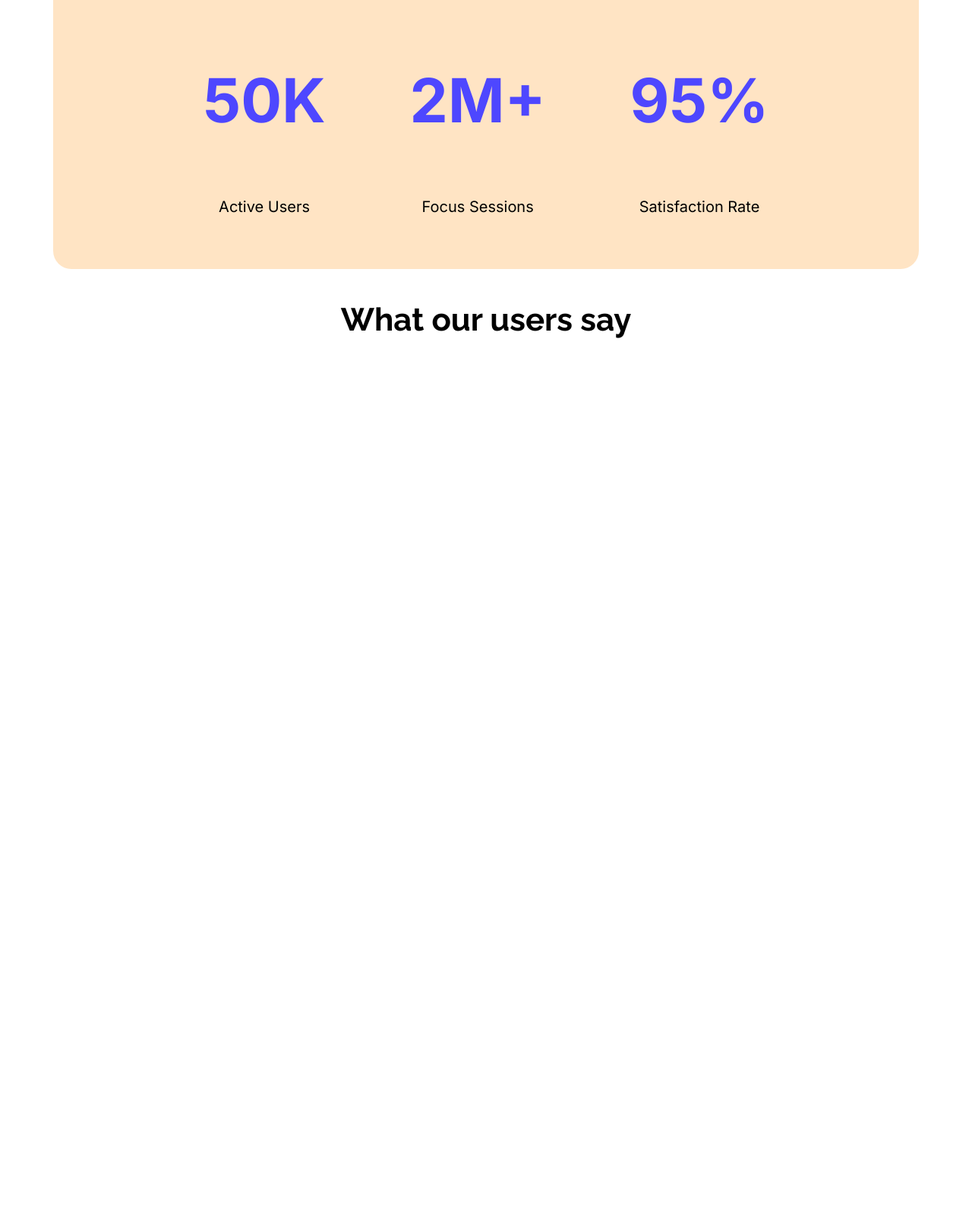
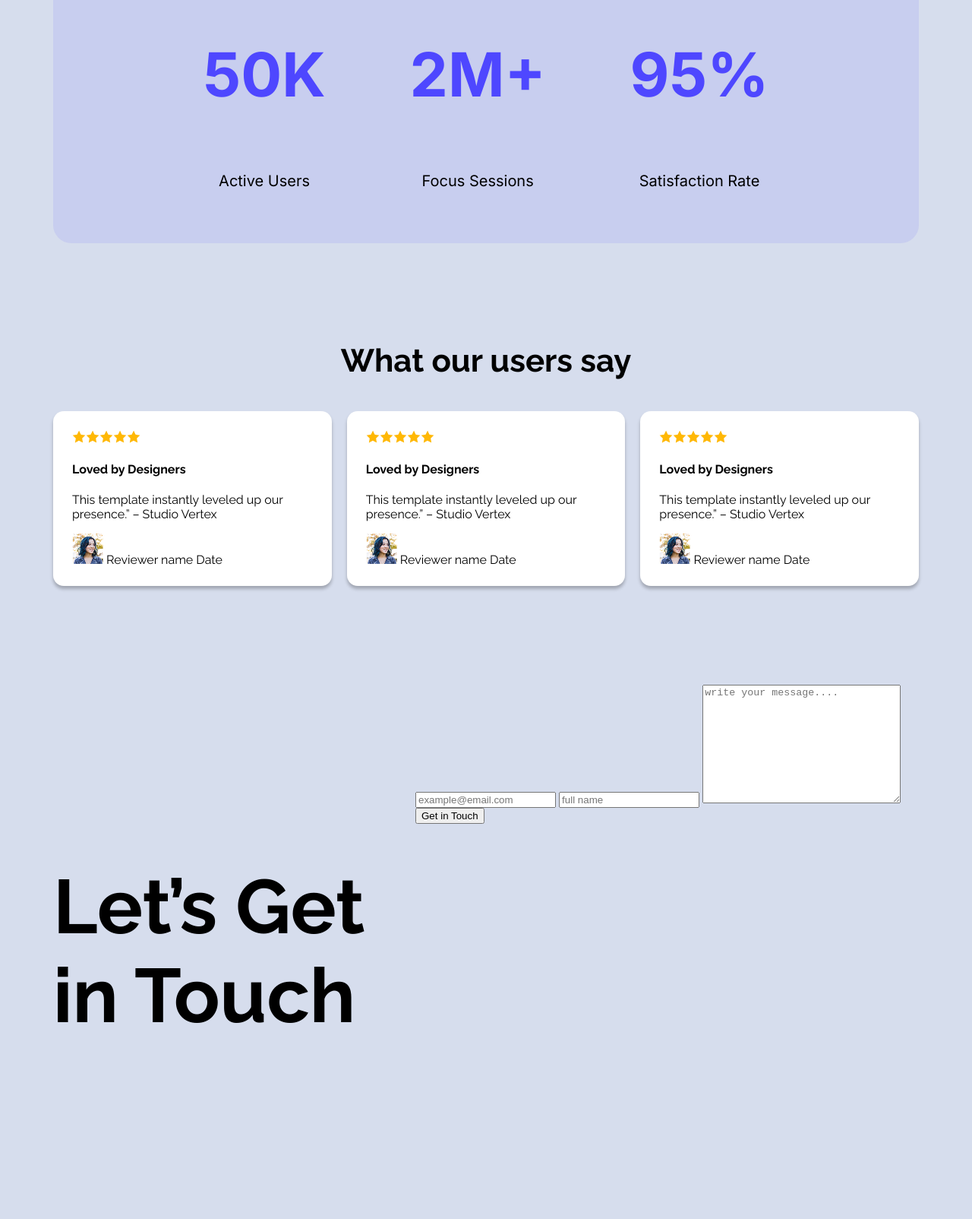
Before and after one commit to aamiqram/Assignment-draft, a plain HTML site: page index.html in a window 1280 px wide. Shown: the part 1177-2781 px from the top of the page at 76% size. Before the commit the page ends 1664 px from the top, so only its background shows below. Drawn offline with Linux system fonts and the light colour scheme.

Commit message:
Ar no farir

```diff
--- a/index.html
+++ b/index.html
@@ -51,8 +51,45 @@
          </section>
          <sections class="review">
             <h3 class="review-title">What our users say</h3>
+            <div class="reviewers-review">
+                <div class="reviews">
+                    <img src="Assets/icon-star.png" alt=""><img src="Assets/icon-star.png" alt=""><img src="Assets/icon-star.png" alt=""><img src="Assets/icon-star.png" alt=""><img src="Assets/icon-star.png" alt="">
+                    <h4 class="r-name">Loved by Designers</h4>
+                    <p class="review">This template instantly leveled up our presence.” – Studio Vertex</p>
+                    <img src="Assets/avatar.png" alt="">
+                    <name>Reviewer name</name>
+                    <date>Date</date>
+                </div>
+                <div class="reviews">
+                    <img src="Assets/icon-star.png" alt=""><img src="Assets/icon-star.png" alt=""><img src="Assets/icon-star.png" alt=""><img src="Assets/icon-star.png" alt=""><img src="Assets/icon-star.png" alt="">
+                    <h4 class="r-name">Loved by Designers</h4>
+                    <p class="review">This template instantly leveled up our presence.” – Studio Vertex</p>
+                    <img src="Assets/avatar.png" alt="">
+                    <name>Reviewer name</name>
+                    <date>Date</date>
+                </div>
+                <div class="reviews">
+                    <img src="Assets/icon-star.png" alt=""><img src="Assets/icon-star.png" alt=""><img src="Assets/icon-star.png" alt=""><img src="Assets/icon-star.png" alt=""><img src="Assets/icon-star.png" alt="">
+                    <h4 class="r-name">Loved by Designers</h4>
+                    <p class="review">This template instantly leveled up our presence.” – Studio Vertex</p>
+                    <img src="Assets/avatar.png" alt="">
+                    <name>Reviewer name</name>
+                    <date>Date</date>
+                </div>
+            </div>
+         </sections>
+         <section class="wcbig">
 
-         </sections>
+         </section>
+         <div class="newsletter-column">
+            <h6 class="raleway-normal NC-title">Let’s Get in Touch</h6>
+            <form action="">
+                <input type="email" name="" id="" placeholder="example@email.com">
+                <input type="text" name="" id="" placeholder="full name">
+                <textarea name="" id="" cols="30" rows="10" placeholder="write your message...."></textarea>
+                <input type="button" value="Get in Touch">
+            </form>
+         </div>
     </main>
     <Footer>
 
--- a/instyles.css
+++ b/instyles.css
@@ -10,6 +10,9 @@
   font-optical-sizing: auto;
   font-style: normal;
 }
+body{
+    background-color: rgba(214, 221, 237, 1);
+}
 .header{
     background-image: url(Assets/Hero-bg.png);
 }
@@ -17,7 +20,6 @@ nav {
     display: flex;
     align-items: center;
     justify-content: space-between;
-    margin: 50px 150px;
 }
 .nav-title {
     font-weight: bold;
@@ -26,6 +28,7 @@ nav {
 }
 .banner{
     max-width: 905px;
+    align-items: center;
     justify-content: center;
     margin: 0 268px 0 268px;
 }
@@ -71,17 +74,21 @@ nav {
     font-weight: bold;
 }
 .background{
-    background-color: bisque;
+    background-color: rgba(78, 71, 255, 0.1);
 }
 .productive-user{
     border-radius: 24px;
     padding: 50px 142px;
     text-align: center;
-    margin-top: 116px;
+
 }
 main{
     max-width: 1140px;
     margin: 0 auto;
+}
+main section{
+    margin-top: 130px;
+    margin-bottom: 130px;
 }
 .productiveusers-stat{
     display: flex;
@@ -101,3 +108,26 @@ main{
     font-size: 42px;
     font-weight: bold;
 }
+.reviewers-review{
+    display: flex;
+    gap: 20px;
+}
+.reviews{
+    padding: 25px;
+    border-radius: 14px;
+    box-shadow: 0px 4px 4px 0px rgba(0, 0, 0, 0.25);
+    background-color: #FFFFFF;
+}
+.newsletter-column{
+    display: flex;
+    justify-content: space-between;
+}
+.NC-title{
+    width: 528px;
+    font-weight: bold;
+    font-size: 100px;
+}
+
+footer{
+    background-color: #FFFFFF;
+}
```
